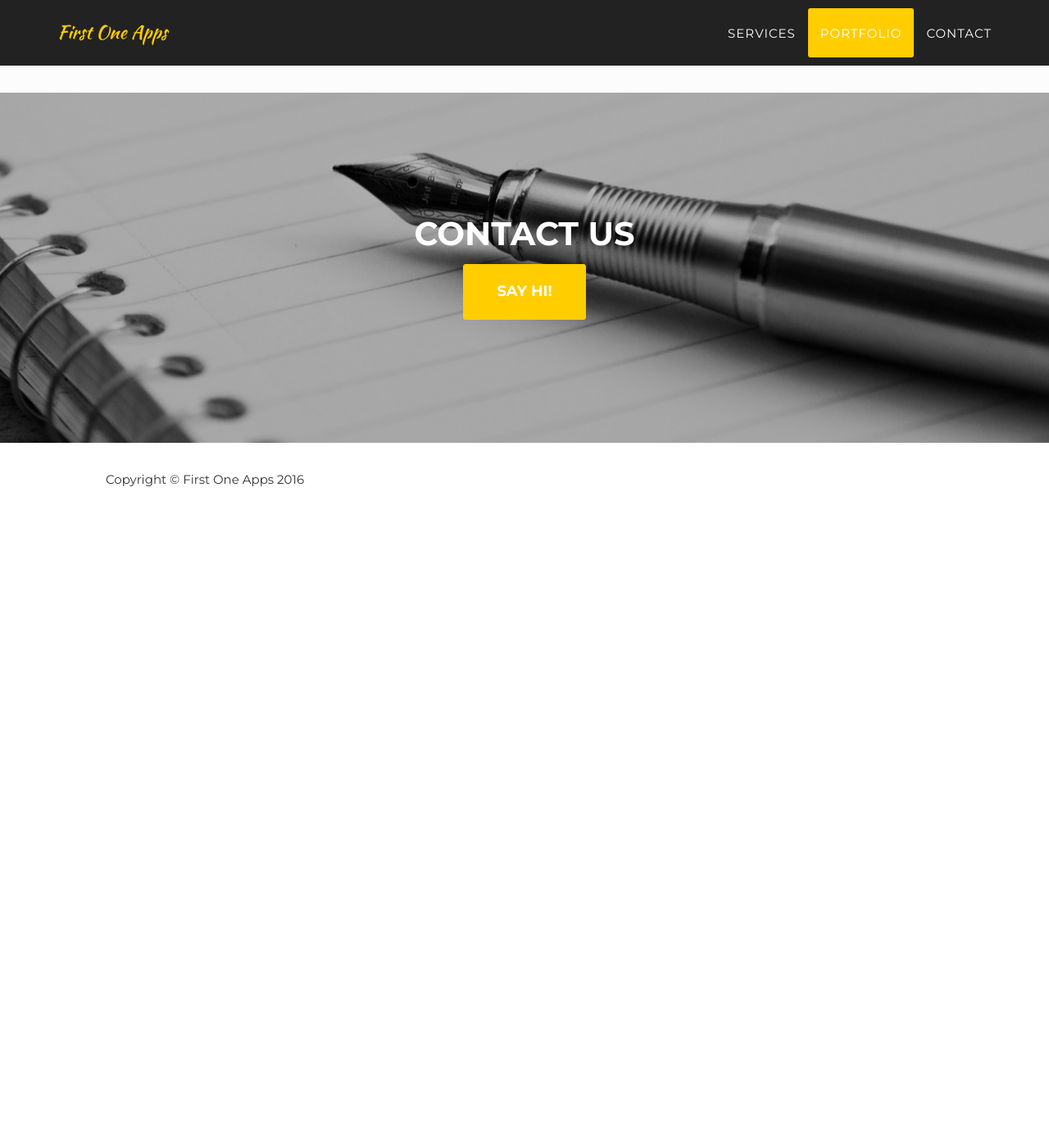
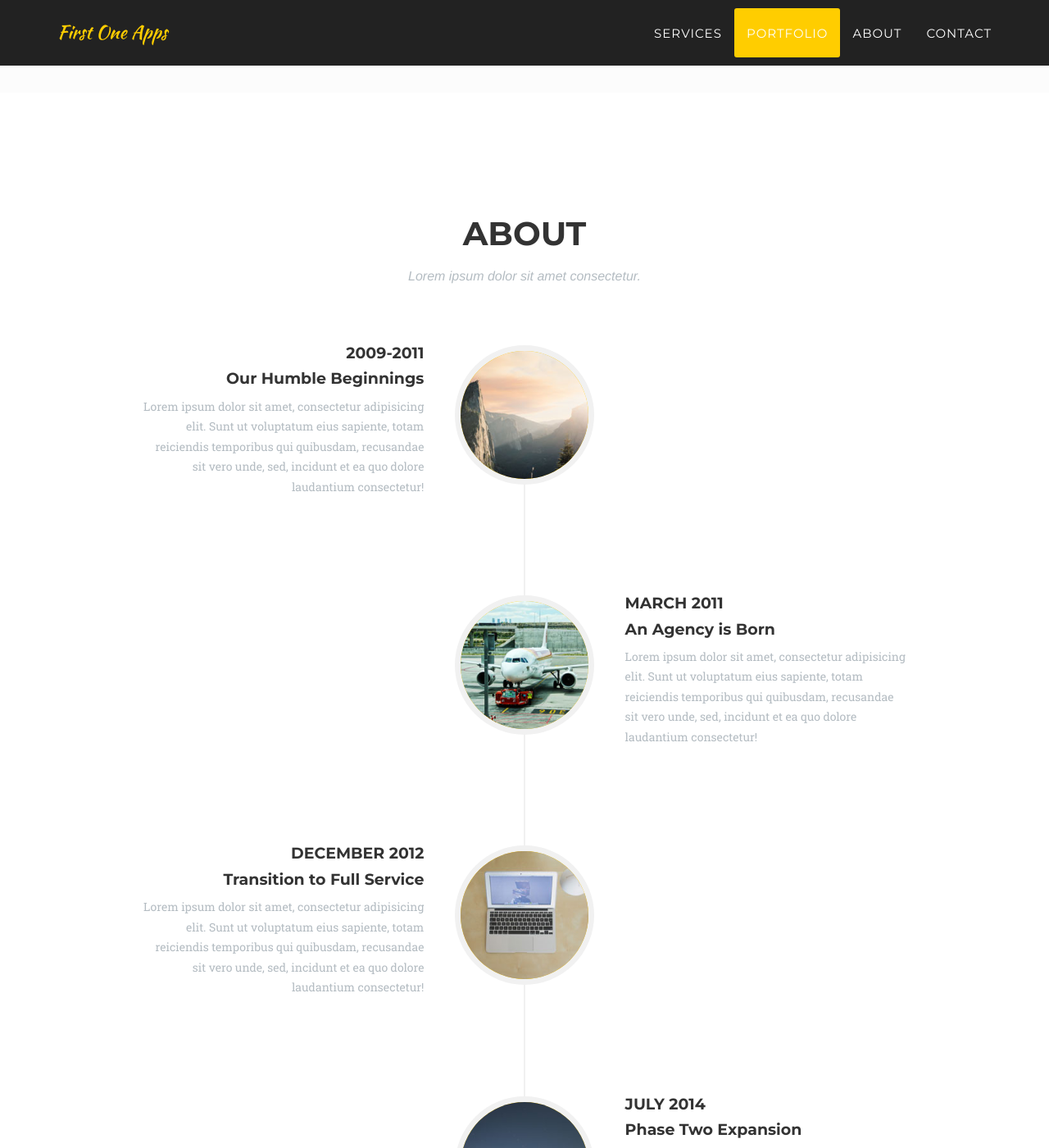
Before and after one commit to firstoneapps/firstoneapps.github.io, a Jekyll site: the page built from index.html, in a window 1280 px wide and 1400 px high, scrolled down 2304 px. Shown: the whole window at 82% size. Built offline with Jekyll 4.4.1, drawn with Linux system fonts in a browser that asks for light colours; some web fonts are replaced; before the commit the page ends 2934 px from its top, so only the background shows below that; some of the changed text lies outside the part shown.

Commit message:
Revert "Remove About section"
f37f4ba06e4789d2b929937ab8f6c369bcfab27e

```diff
--- /dev/null
+++ b/_includes/about.html
@@ -0,0 +1,80 @@
+<!-- About Section -->
+    <section id="about">
+        <div class="container">
+            <div class="row">
+                <div class="col-lg-12 text-center">
+                    <h2 class="section-heading">About</h2>
+                    <h3 class="section-subheading text-muted">Lorem ipsum dolor sit amet consectetur.</h3>
+                </div>
+            </div>
+            <div class="row">
+                <div class="col-lg-12">
+                    <ul class="timeline">
+                        <li>
+                            <div class="timeline-image">
+                                <img class="img-circle img-responsive" src="img/about/1.jpg" alt="">
+                            </div>
+                            <div class="timeline-panel">
+                                <div class="timeline-heading">
+                                    <h4>2009-2011</h4>
+                                    <h4 class="subheading">Our Humble Beginnings</h4>
+                                </div>
+                                <div class="timeline-body">
+                                    <p class="text-muted">Lorem ipsum dolor sit amet, consectetur adipisicing elit. Sunt ut voluptatum eius sapiente, totam reiciendis temporibus qui quibusdam, recusandae sit vero unde, sed, incidunt et ea quo dolore laudantium consectetur!</p>
+                                </div>
+                            </div>
+                        </li>
+                        <li class="timeline-inverted">
+                            <div class="timeline-image">
+                                <img class="img-circle img-responsive" src="img/about/2.jpg" alt="">
+                            </div>
+                            <div class="timeline-panel">
+                                <div class="timeline-heading">
+                                    <h4>March 2011</h4>
+                                    <h4 class="subheading">An Agency is Born</h4>
+                                </div>
+                                <div class="timeline-body">
+                                    <p class="text-muted">Lorem ipsum dolor sit amet, consectetur adipisicing elit. Sunt ut voluptatum eius sapiente, totam reiciendis temporibus qui quibusdam, recusandae sit vero unde, sed, incidunt et ea quo dolore laudantium consectetur!</p>
+                                </div>
+                            </div>
+                        </li>
+                        <li>
+                            <div class="timeline-image">
+                                <img class="img-circle img-responsive" src="img/about/3.jpg" alt="">
+                            </div>
+                            <div class="timeline-panel">
+                                <div class="timeline-heading">
+                                    <h4>December 2012</h4>
+                                    <h4 class="subheading">Transition to Full Service</h4>
+                                </div>
+                                <div class="timeline-body">
+                                    <p class="text-muted">Lorem ipsum dolor sit amet, consectetur adipisicing elit. Sunt ut voluptatum eius sapiente, totam reiciendis temporibus qui quibusdam, recusandae sit vero unde, sed, incidunt et ea quo dolore laudantium consectetur!</p>
+                                </div>
+                            </div>
+                        </li>
+                        <li class="timeline-inverted">
+                            <div class="timeline-image">
+                                <img class="img-circle img-responsive" src="img/about/4.jpg" alt="">
+                            </div>
+                            <div class="timeline-panel">
+                                <div class="timeline-heading">
+                                    <h4>July 2014</h4>
+                                    <h4 class="subheading">Phase Two Expansion</h4>
+                                </div>
+                                <div class="timeline-body">
+                                    <p class="text-muted">Lorem ipsum dolor sit amet, consectetur adipisicing elit. Sunt ut voluptatum eius sapiente, totam reiciendis temporibus qui quibusdam, recusandae sit vero unde, sed, incidunt et ea quo dolore laudantium consectetur!</p>
+                                </div>
+                            </div>
+                        </li>
+                        <li class="timeline-inverted">
+                            <div class="timeline-image">
+                                <h4>Be Part
+                                    <br>Of Our
+                                    <br>Story!</h4>
+                            </div>
+                        </li>
+                    </ul>
+                </div>
+            </div>
+        </div>
+    </section>
--- a/_includes/header.html
+++ b/_includes/header.html
@@ -25,6 +25,9 @@
                         <a class="page-scroll" href="#portfolio">Portfolio</a>
                     </li>
                     <li>
+                        <a class="page-scroll" href="#about">About</a>
+                    </li>
+                    <li>
                         <a class="page-scroll" href="#contact">Contact</a>
                     </li>
                 </ul>
--- a/_layouts/default.html
+++ b/_layouts/default.html
@@ -9,6 +9,7 @@
     {% include header.html %}
     {% include services.html %}
     {% include portfolio_grid.html %}
+    {% include about.html %}
     {% include contact.html %}
     {% include footer.html %}
     {% include modals.html %}
```
Also changed, not shown: img/about/1.jpg (added), img/about/2.jpg (added), img/about/3.jpg (added), img/about/4.jpg (added).
